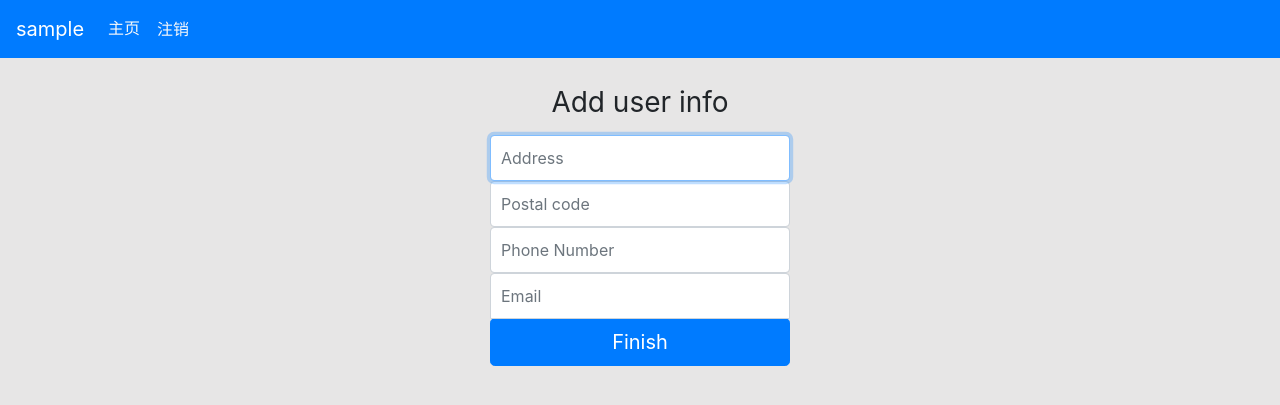
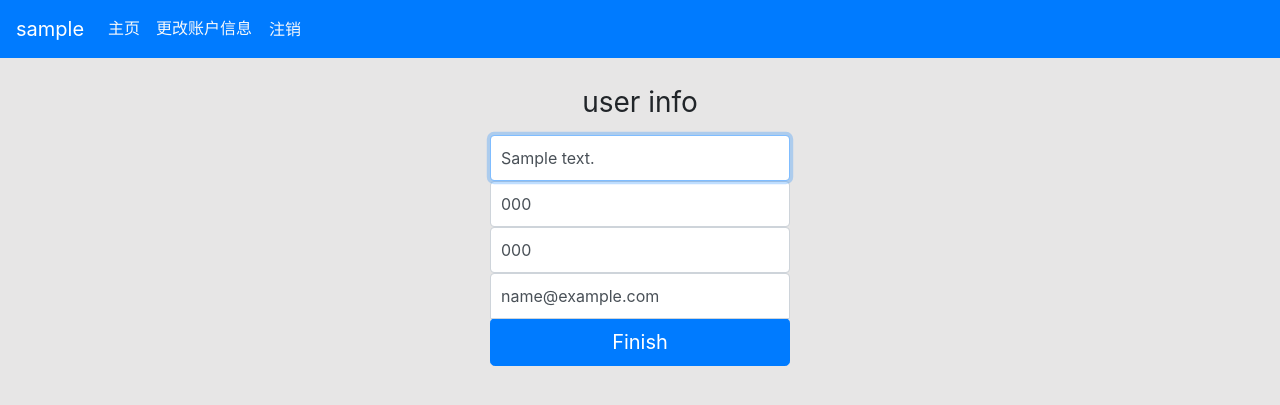
Before and after one commit to NutshellySima/nut_cloud, a Flask app: template src/templates/shop/userinfo.html in a window 1280 px wide. Shown: the top 405 px of the page. Run offline with Flask 2, Linux system fonts and the light colour scheme; the visitor is signed in with stand-in values (Sample User, id 1); data comes from the database, SQL or seed files in the repository; the template is opened without the code that fills it: most values are stand-ins (such as "Sample title", 1, 10 or a date in 2020); some libraries are stand-ins or nearby versions.

Commit message:
changeuserinfo

```diff
--- a/src/templates/shop/navleft.html
+++ b/src/templates/shop/navleft.html
@@ -1,4 +1,5 @@
 <li class="nav-item"> <a class="nav-link text-light" href="{{ url_for('shop.index') }}">主页</a></li>
+<li class="nav-item"> <a class="nav-link text-light" href="{{ url_for('shop.changeuserinfo') }}">更改账户信息</a></li>
 {% if g.shopuser and g.shopuser['isadmin']==1 %}
 <li class="nav-item"> <a class="nav-link text-light" href="{{ url_for('shop.addgood') }}">添加商品</a></li>
 {% endif %}
--- a/src/templates/shop/userinfo.html
+++ b/src/templates/shop/userinfo.html
@@ -1,7 +1,7 @@
 {% extends 'base.html' %}
 
 {% block title %}
-Add user info
+user info
 {% endblock %}
 
 {% block nav_left %}
@@ -10,11 +10,11 @@ Add user info
 
 {% block content %}
 <form class="form-signin" method="POST">
-    <h1 class="text-center h3 mb-3 font-weight-normal">Add user info</h1>
-    <input type="text" class="form-control" placeholder="Address" required autofocus name='address'>
-    <input type="number" class="form-control" placeholder="Postal code" required name='postalcode'>
-    <input type="tel" class="form-control" placeholder="Phone Number" required name='phone'>
-    <input type="email" class="form-control" placeholder="Email" required name='email'>
+    <h1 class="text-center h3 mb-3 font-weight-normal">user info</h1>
+    <input type="text" class="form-control" placeholder="Address" required autofocus name='address' {% if i %}value="{{i['address']}}"{%endif%}>
+    <input type="number" class="form-control" placeholder="Postal code" required name='postalcode' {% if i %}value="{{i['postalcode']}}"{%endif%}>
+    <input type="tel" class="form-control" placeholder="Phone Number" required name='phone' {% if i %}value="{{i['phone']}}"{%endif%}>
+    <input type="email" class="form-control" placeholder="Email" required name='email' {% if i %}value="{{i['email']}}"{%endif%}>
     <button class="btn btn-lg btn-primary btn-block" type="submit">Finish</button>
 </form>
 {% endblock %}
```
Also changed, not shown: src/shop.py (+19 -0 lines).
